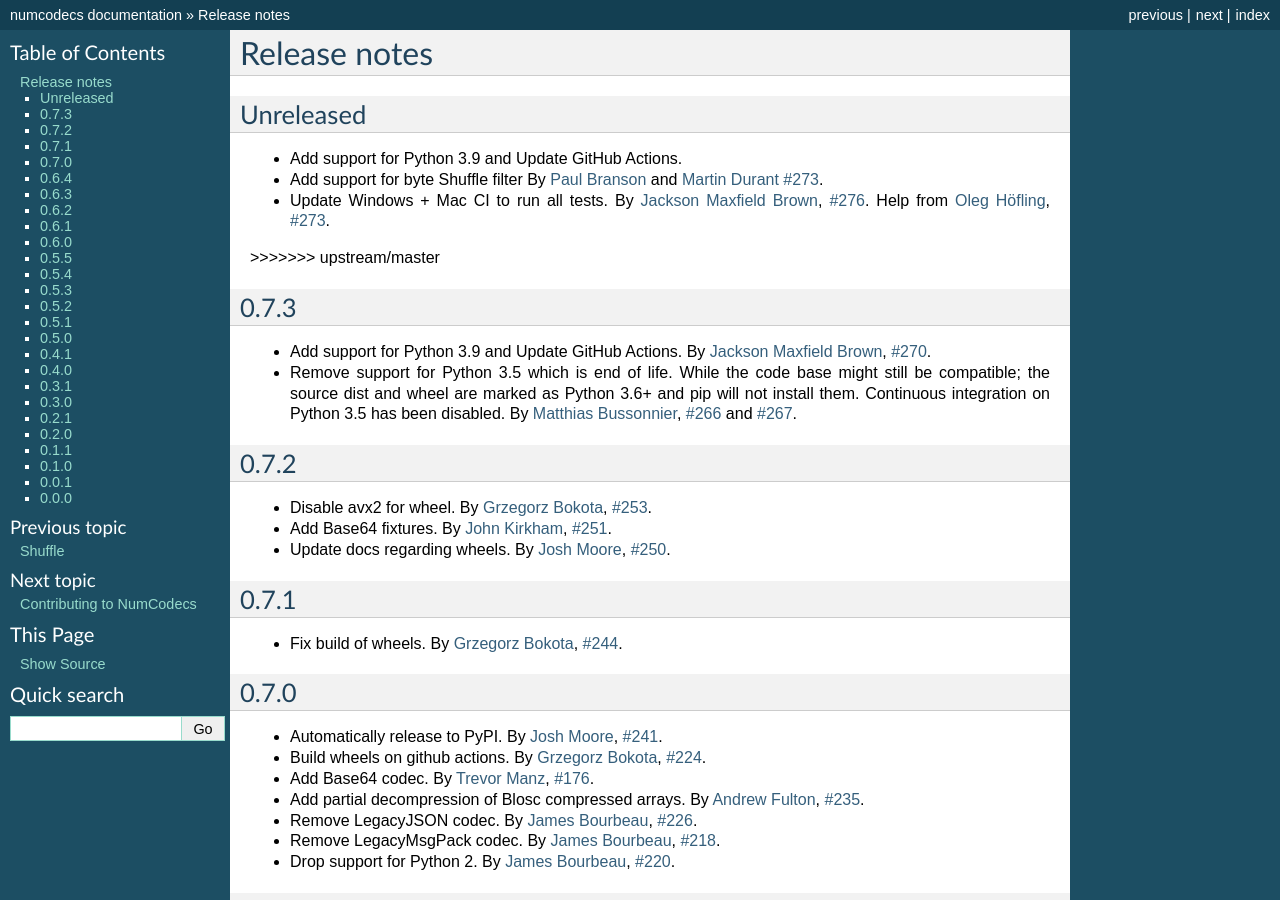
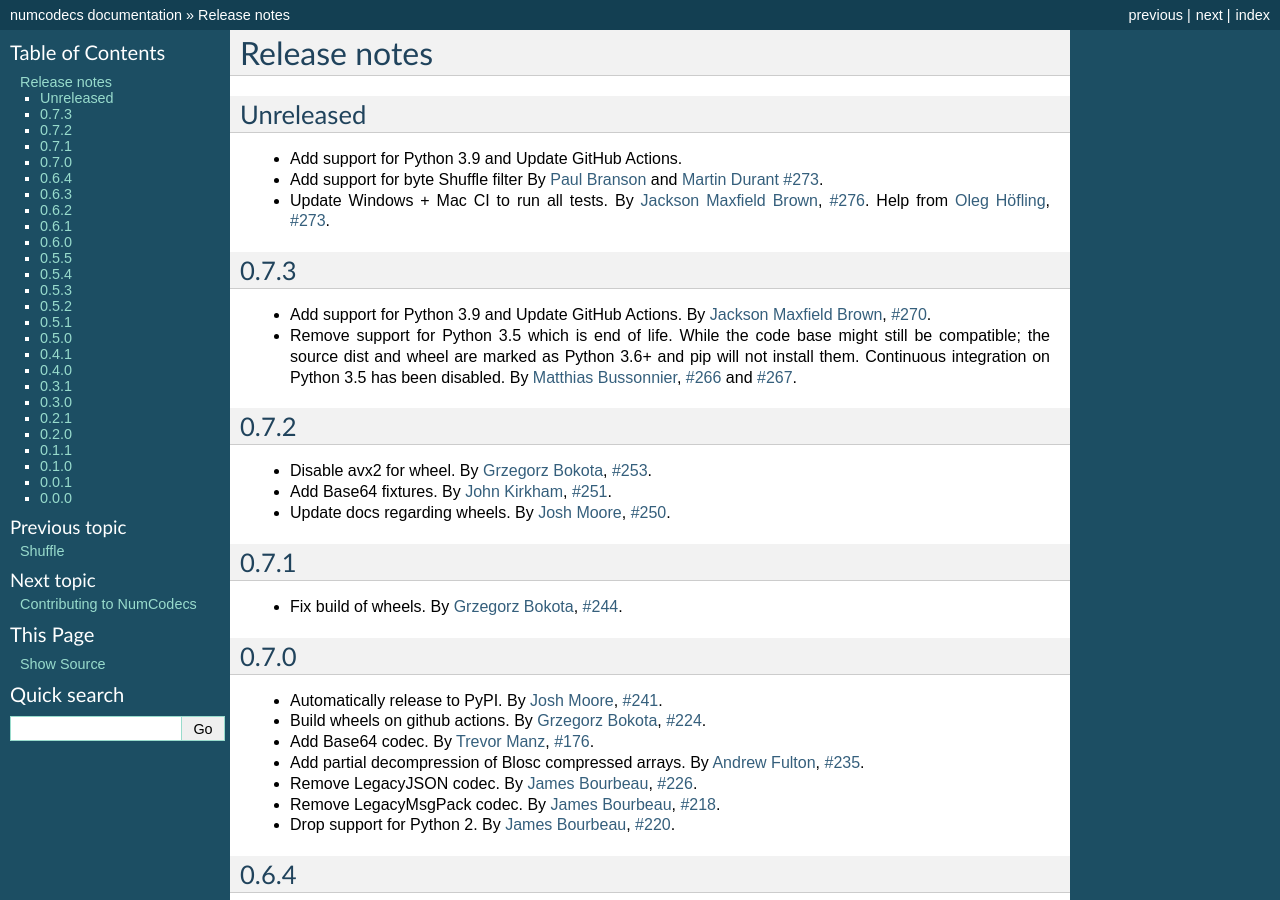
Before and after one commit to zarr-developers/numcodecs, a Sphinx documentation site: the page built from docs/release.rst, in a window 1280 px wide and 900 px high. Built offline with Sphinx 7.4.7, drawn with Linux system fonts in a browser that asks for light colours; pages that are not in the unit, such as notebooks, are missing from menus; the version number could not be read and is left out.

Commit message:
fix merge error in docs

```diff
--- a/docs/release.rst
+++ b/docs/release.rst
@@ -14,7 +14,6 @@
 * Update Windows + Mac CI to run all tests.
   By :user:`Jackson Maxfield Brown <JacksonMaxfield>`, :issue:`276`.
   Help from :user:`Oleg Höfling <hoefling>`, :issue:`273`.
->>>>>>> upstream/master
 
 .. _release_0.7.3:
 
```
